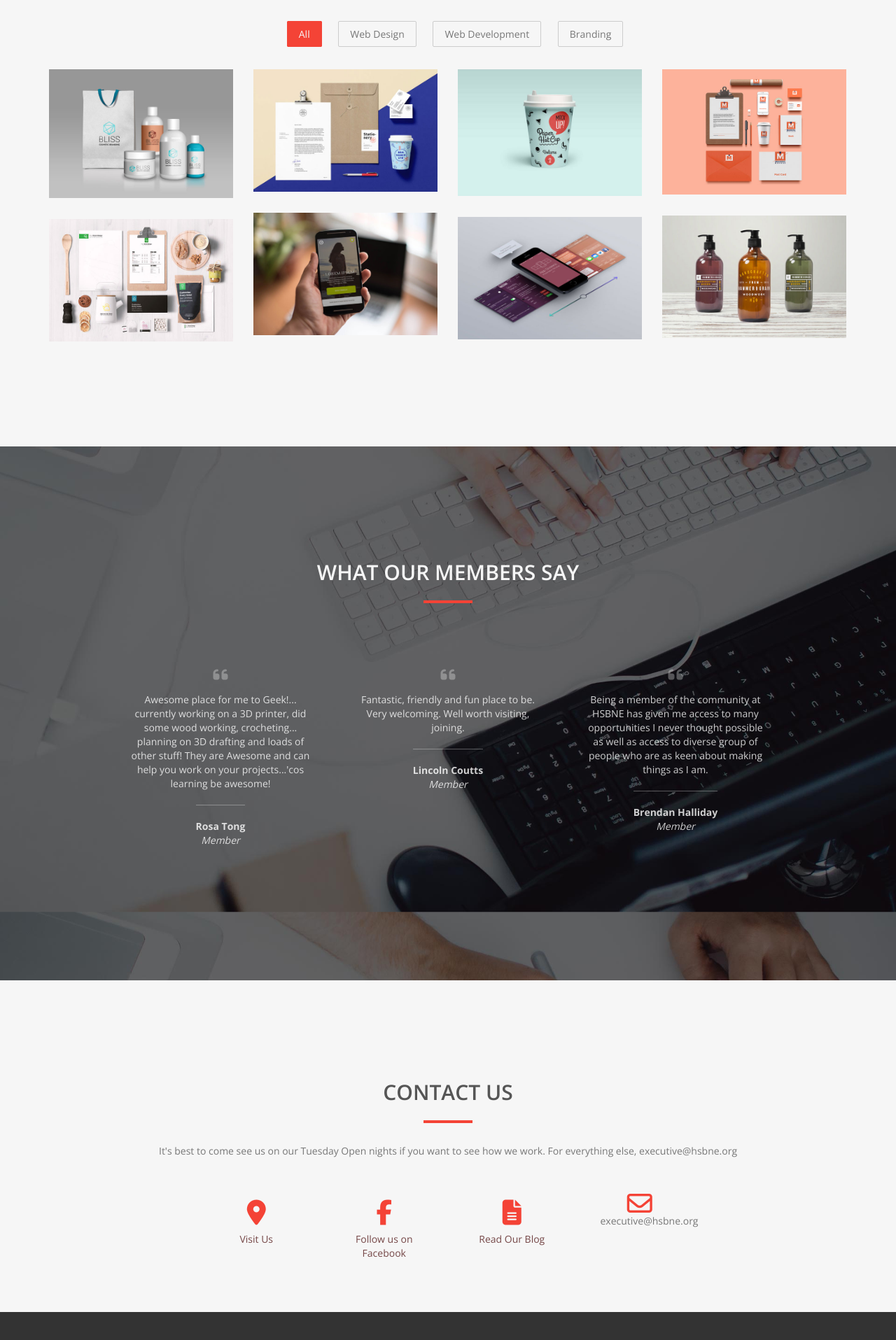
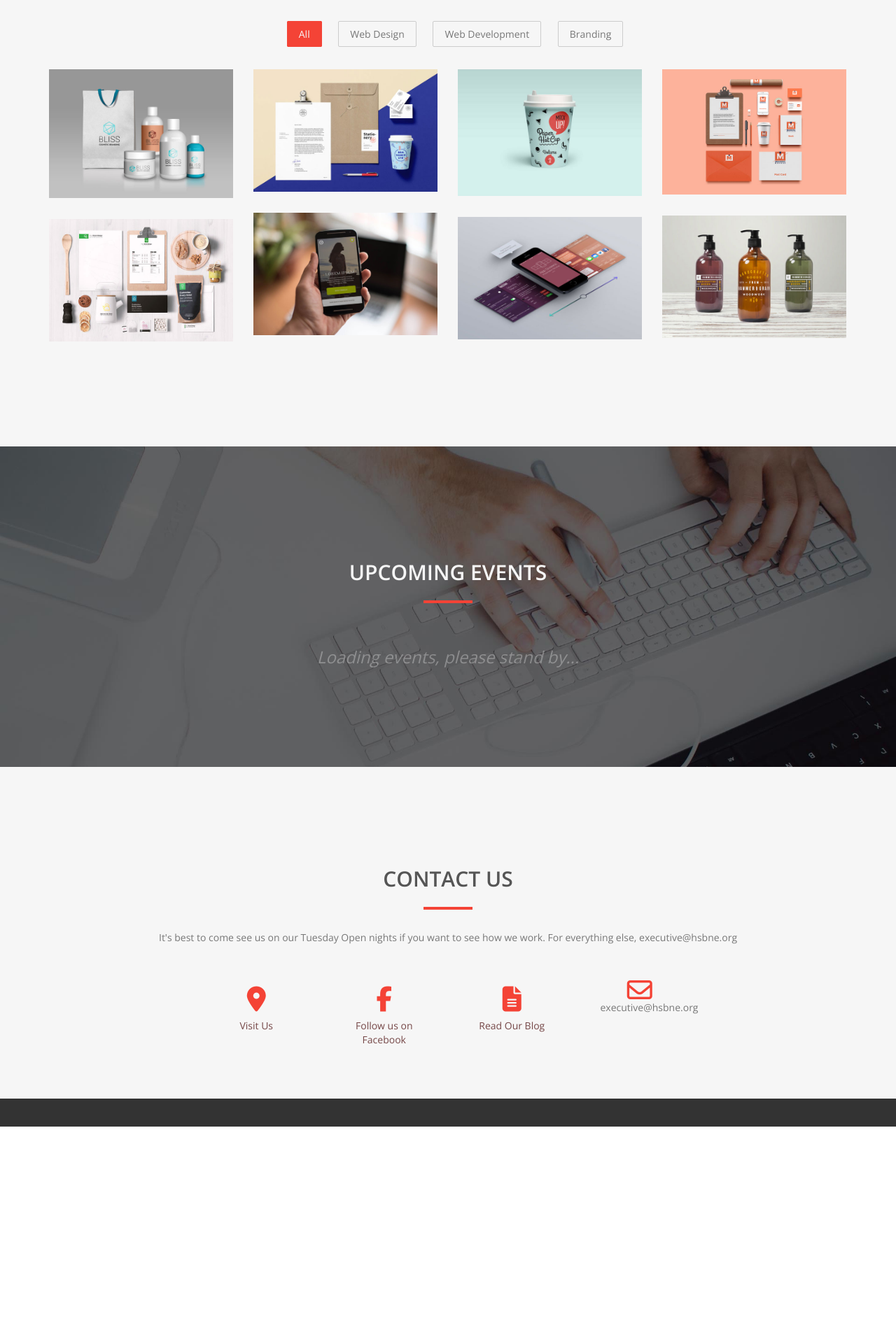
Before and after one commit to nog3/hsbneorgv3, a Jekyll site: the page built from index.html, in a window 1280 px wide. Shown: the part 2811-4726 px from the top of the page at 70% size. Built offline with Jekyll 4.4.1, drawn with Linux system fonts in a browser that asks for light colours; nearby versions of some CDN libraries; after the commit the page ends 4421 px from its top, so only the background shows below that.

Commit message:
Removed testimonials, added events. Started new thespace layout.

```diff
--- a/_layouts/default.html
+++ b/_layouts/default.html
@@ -14,7 +14,7 @@
       </div>
         {{ content }}
     </div>
-    <div id="footer" class="container">
+    <div id="" class="container well">
       <a href="http://github.com/HSBNE/hsbne.github.com/edit/master/{{ page.path }}">Edit on Github</a>
     </div>
     {% include script_inline.html %}
--- a/assets/css/style.css
+++ b/assets/css/style.css
@@ -24,6 +24,7 @@
 	font-weight: 700;
 	color: #555;
 }
+
 h4 {
 	font-weight: 500;
 	color: #555;
@@ -596,3 +597,9 @@
 .bodypad {
 	padding-top: 50px !important;
 }
+
+.inverted {
+	font-size:16px;
+	font-weight:700;
+	color: #fff;
+}
--- a/assets/js/inline/main.js
+++ b/assets/js/inline/main.js
@@ -70,6 +70,33 @@
                 adaptiveHeight: true,
                 infinite: true,
             });
+
+            var token = 'FN5RRHYSMEODBAWWPCGR';
+            //user id
+            var userid = '64082425769';
+            //id to target
+            var $events = $("#eventslist");
+
+            $events.html("<i>Loading events, please stand by...</i>");
+            $.get('https://www.eventbriteapi.com/v3/events/search/?sort_by=date&token=' + token + '&user.id=' + userid + '&include_all_series_instances=on&include_unavailable_events=on', function(res) {
+                if (res.events.length) {
+                    var s = "";
+                    for (var i = 0; i < 6; i++) {
+                        var event = res.events[i];
+                        var eventTime = moment(event.start.local).format('DD/MM');
+                        var eventDay = moment(event.start.local).format('DD');
+                        var eventMonth = moment(event.start.local).format('MMM');
+                    s += "<div class='media col-md-4'>";
+                    s += "<div class='media-left'><h2 class='media-heading'>" + eventDay + "</h2>"+ eventMonth + "</div>";
+                    s += "<div class='media-body'>";
+                    s += "<h3 class='media-heading inverted'><a class='pull-left inverted text-justify' href='" + event.url + "'> " + event.name.text + "</a></h3>";
+                    s += "</div></div>";
+                    }
+                    $events.html(s);
+                } else {
+                    $events.html("<p>Sorry, there are no upcoming events.</p>");
+                }
+            });
         });
 
         // Portfolio Isotope Filter
--- a/index.html
+++ b/index.html
@@ -3,11 +3,9 @@
 script: main.js
 ---
 
-
 <html lang="en">
 
 <head>
-
 </head>
 
 <body id="page-top" data-spy="scroll" data-target=".navbar-fixed-top">
@@ -47,7 +45,6 @@
                         <div><img src="assets/img/carousel8.jpg" class="img-responsive"></div>
                         <div><img src="assets/img/carousel9.jpg" class="img-responsive"></div>
                         <div><img src="assets/img/carousel10.jpg" class="img-responsive"></div>
-
                     </div>
                 </div>
                 <div class="col-md-4">
@@ -257,43 +254,10 @@
     <div id="testimonials" class="text-center">
         <div class="container">
             <div class="section-title center">
-                <h2>What our members say</h2>
+                <h2>Upcoming Events</h2>
                 <hr>
             </div>
-            <div class="row">
-                <div class="col-md-10 col-md-offset-1">
-                    <div class="row testimonials">
-                        <div class="col-sm-4">
-                            <blockquote><i class="fa fa-quote-left"></i>
-                                <p>Awesome place for me to Geek!... currently working on a 3D printer, did some wood working, crocheting... planning on 3D drafting and loads of other stuff! They are Awesome and can help you work on your projects...'cos learning be awesome! </p>
-                                <div class="clients-name">
-                                    <p><strong>Rosa Tong</strong>
-                                        <br>
-                                        <em>Member</em></p>
-                                </div>
-                            </blockquote>
-                        </div>
-                        <div class="col-sm-4">
-                            <blockquote><i class="fa fa-quote-left"></i>
-                                <p>Fantastic, friendly and fun place to be. Very welcoming. Well worth visiting, joining.</p>
-                                <div class="clients-name">
-                                    <p><strong>Lincoln Coutts</strong>
-                                        <br>
-                                        <em>Member</em></p>
-                                </div>
-                            </blockquote>
-                        </div>
-                        <div class="col-sm-4">
-                            <blockquote><i class="fa fa-quote-left"></i>
-                                <p>Being a member of the community at HSBNE has given me access to many opportunities I never thought possible as well as access to diverse group of people who are as keen about making things as I am.</p>
-                                <div class="clients-name">
-                                    <p><strong>Brendan Halliday</strong>
-                                        <br>
-                                        <em>Member</em></p>
-                                </div>
-                            </blockquote>
-                        </div>
-                    </div>
+            <div class="row testimonials" id="eventslist">
             </div>
         </div>
     </div>
@@ -318,8 +282,10 @@
                     </div>
                 </div>
                 <div class="col-md-3">
-                    <div class="contact-item"><a href="http://blog.hsbne.org/"> <i class="fa fa-file-text fa-4x"></i>
-                        <p>Read Our Blog</p></a>
+                    <div class="contact-item">
+                        <a href="http://blog.hsbne.org/"> <i class="fa fa-file-text fa-4x"></i>
+                            <p>Read Our Blog</p>
+                        </a>
                     </div>
                 </div>
                 <div class="col-md-3">
@@ -327,7 +293,6 @@
                         <p>executive@hsbne.org</p>
                     </div>
                 </div>
-
             </div>
         </div>
     </div>
@@ -335,7 +300,6 @@
         <div class="container">
         </div>
     </div>
-
 </body>
 
 </html>
```
Also changed, not shown: assets/js/inline/index.js (deleted, +0 -59 lines), thespace.html (+45 -55 lines). Lines whose indentation alone changed are shown as unchanged.
